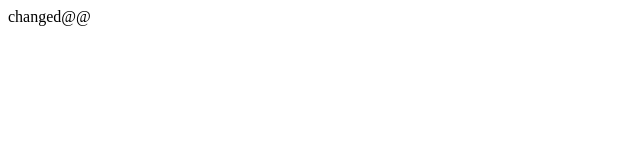
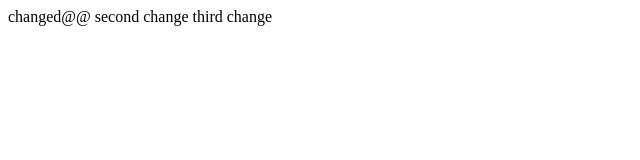
Before and after one commit to sid-patel/testrepo, a plain HTML site: page index.html in a window 1280 px wide. Shown: the whole page, without its empty margins (0-640 px from the left). Drawn offline with Linux system fonts and the light colour scheme.

Commit message:
third change to index.html

```diff
--- a/index.html
+++ b/index.html
@@ -1,4 +1,5 @@
 <HTML>
 changed@@
-
+second change
+third change
 </HTML>
```
